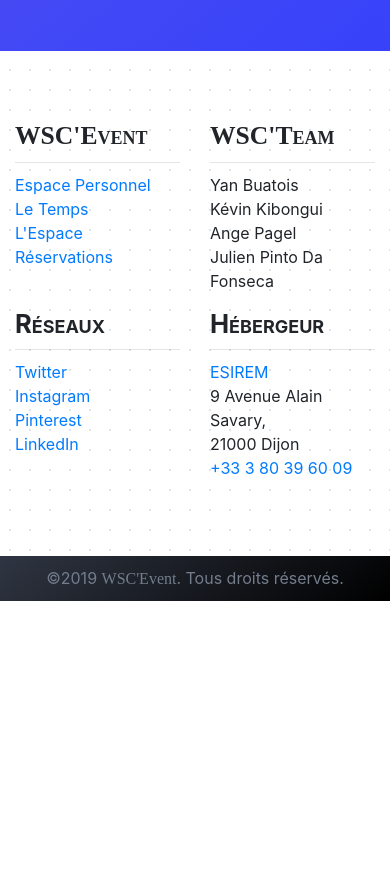
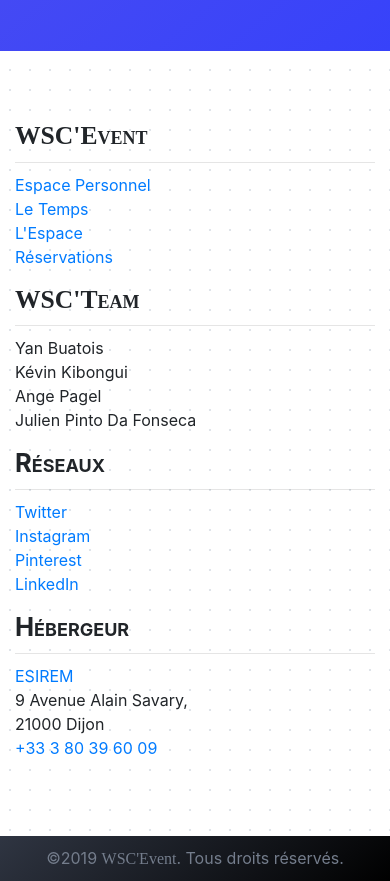
Before and after one commit to SkydeFR/TMP, a React (Create React App) app: page /~temoins/ in a window 390 px wide. Shown: the part 3320-4201 px from the top of the page. Before the commit the page ends 3921 px from the top, so only its background shows below. Built offline with nearby package versions, Linux system fonts and the light colour scheme; a web font is replaced by a local one; what axios-cache-adapter would draw is missing.

Commit message:
Responsive is on its way

```diff
--- a/src/Components/StructurePage/Footer.js
+++ b/src/Components/StructurePage/Footer.js
@@ -19,7 +19,7 @@
 
                 <Container>
                     <Row>
-                        <Col>
+                        <Col xs="12" sm="6" lg="3">
                             <h5 className="font-knewave">WSC'Event</h5>
                             <hr />
                             <ul className="list-unstyled">
@@ -29,7 +29,7 @@
                                 <li><ReactLink to="/reserver">Réservations</ReactLink></li>
                             </ul>
                         </Col>
-                        <Col>
+                        <Col xs="12" sm="6" lg="3">
                             <h5 className="font-knewave">WSC'Team</h5>
                             <hr />
                             <ul className="list-unstyled">
@@ -39,7 +39,7 @@
                                 <li>Julien Pinto Da Fonseca</li>
                             </ul>
                         </Col>
-                        <Col>
+                        <Col xs="12" sm="6" lg="3">
                             <h5>Réseaux</h5>
                             <hr />
                             <ul className="list-unstyled">
@@ -49,7 +49,7 @@
                                 <li><a href="javascript:void(0);">LinkedIn</a></li>
                             </ul>
                         </Col>
-                        <Col>
+                        <Col xs="12" sm="6" lg="3">
                             <h5>Hébergeur</h5>
                             <hr />
                             <ul className="list-unstyled">
```
